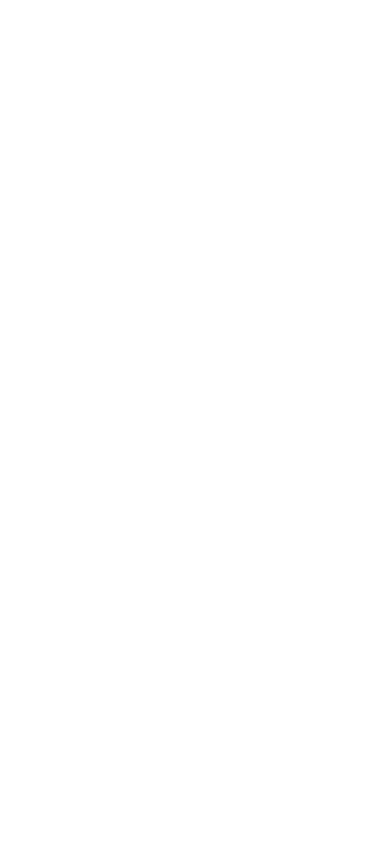
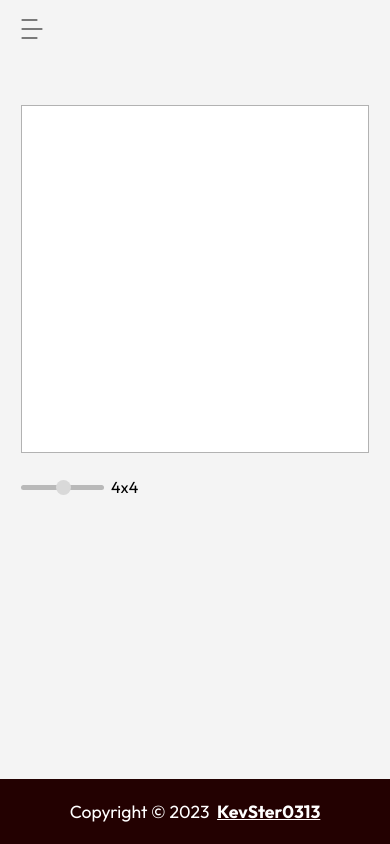
Before and after one commit to KevSter0313/etch-a-sketch, a website built with Vite: page index.html in a window 390 px wide. Built offline with nearby package versions, Linux system fonts and the light colour scheme.

Commit message:
feat: mobile view finished (without menu funcionality)

```diff
--- a/index.html
+++ b/index.html
@@ -5,6 +5,7 @@
     <link rel="icon" type="image/svg+xml" href="./assets/images/logo.png" />
     <meta name="viewport" content="width=device-width, initial-scale=1.0" />
     <title>Vite App</title>
+    <link rel="stylesheet" href="style.css" />
     <link rel="preconnect" href="https://fonts.googleapis.com" />
     <link rel="preconnect" href="https://fonts.gstatic.com" crossorigin />
     <link
@@ -13,6 +14,61 @@
     />
   </head>
   <body>
+    <header class="primary-header">
+      <svg
+        id="open-menu"
+        role="button"
+        width="22"
+        height="20"
+        viewBox="0 0 22 20"
+        fill="none"
+        xmlns="http://www.w3.org/2000/svg"
+      >
+        <path
+          id="stroke-1"
+          d="M1 1H16"
+          stroke="black"
+          stroke-miterlimit="10"
+          stroke-linecap="round"
+        />
+        <path
+          id="stroke-2"
+          d="M1 10H21"
+          stroke="black"
+          stroke-miterlimit="10"
+          stroke-linecap="round"
+        />
+        <path
+          id="stroke-3"
+          d="M1 19H16"
+          stroke="black"
+          stroke-miterlimit="10"
+          stroke-linecap="round"
+        />
+      </svg>
+    </header>
+    <main>
+      <div id="canvas" style="--rows: 4; --columns: 4"></div>
+      <div class="set-canvas-size">
+        <input
+          type="range"
+          name="size-slider"
+          id="size-slider"
+          min="1"
+          max="64"
+        />
+        <p>
+          <span id="canvas-rows">4</span>x<span id="canvas-columns">4</span>
+        </p>
+      </div>
+    </main>
+    <footer class="primary-footer">
+      <p>
+        Copyright &copy; 2023
+        <a href="https://github.com/KevSter0313">KevSter0313</a>
+      </p>
+    </footer>
+
     <script type="module" src="/index.js"></script>
   </body>
 </html>
--- a/style.css
+++ b/style.css
@@ -1,4 +1,6 @@
 :root {
+  --ff: "Outfit", sans-serif;
+
   --white-1: #fff;
   --white-2: #f4f4f4;
   --white-3: #d9d9d9;
@@ -26,6 +28,91 @@ html {
 body {
   min-height: 100vh;
   display: flex;
+  flex-direction: column;
+  background-color: var(--white-2);
+  font-family: var(--ff);
+}
+
+.primary-header {
+  margin: 19px 21px;
+}
+
+main {
+  margin: 19px 21px;
+  flex: 2;
+}
+
+#canvas {
+  display: grid;
+  width: 100%;
+  max-width: 600px;
+  min-width: 216px;
+  aspect-ratio: 1/1;
+  grid-template-columns: repeat(var(--columns), 1fr);
+  grid-template-rows: repeat(var(--rows), 1fr);
+  background-color: var(--white-1);
+  border: var(--canvas-border);
+  margin: 1.5rem auto 1.5rem auto;
+}
+
+.set-canvas-size {
+  margin: 0 auto;
+  display: flex;
+  align-items: center;
+  gap: 7px;
+}
+
+#size-slider {
+  appearance: none;
+  width: 83px;
+  height: 5px;
+  background-color: var(--white-4);
+  border-radius: 20px;
+}
+
+#size-slider::-webkit-slider-thumb {
+  background: var(--white-3);
+  appearance: none;
+  cursor: pointer;
+  width: 15px;
+  height: 15px;
+  border-radius: 50%;
+}
+
+.primary-footer {
+  background-color: var(--black-2);
+  padding: 21px 39px;
+  display: flex;
   align-items: center;
   justify-content: center;
 }
+
+.primary-footer p {
+  color: var(--white-1);
+  font-size: 1.1rem;
+}
+
+.primary-footer p a {
+  color: var(--white-1);
+  font-weight: 700;
+  margin-left: 4px;
+}
+
+#open-menu {
+  cursor: pointer;
+}
+
+#stroke-1,
+#stroke-2,
+#stroke-3 {
+  transition: all 0.3s cubic-bezier(0.25, 0.46, 0.45, 0.94);
+}
+
+#open-menu:hover #stroke-1,
+#open-menu:hover #stroke-3 {
+  transform: scaleX(1.2);
+}
+
+#open-menu:hover #stroke-2 {
+  transform: scaleX(0.5);
+}
```
Also changed, not shown: assets/images/icon_logo_github_.svg (deleted).
